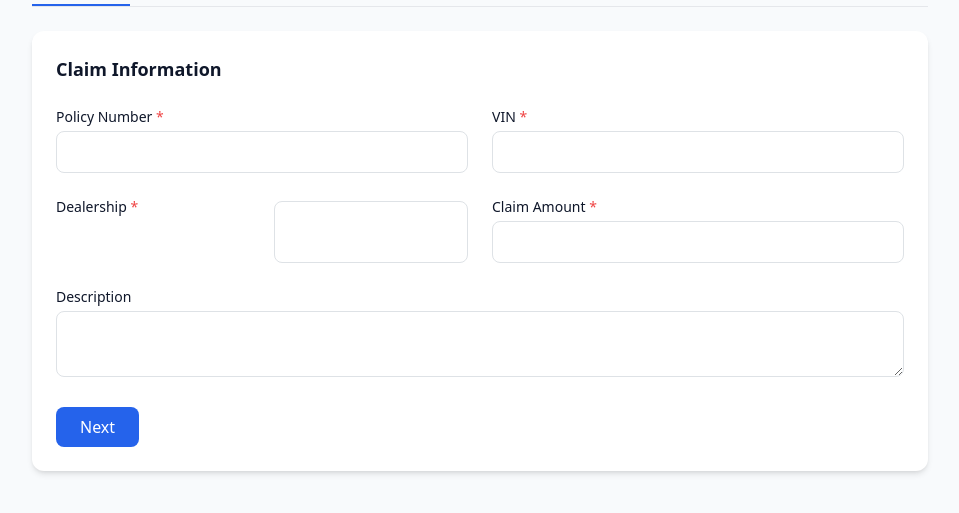
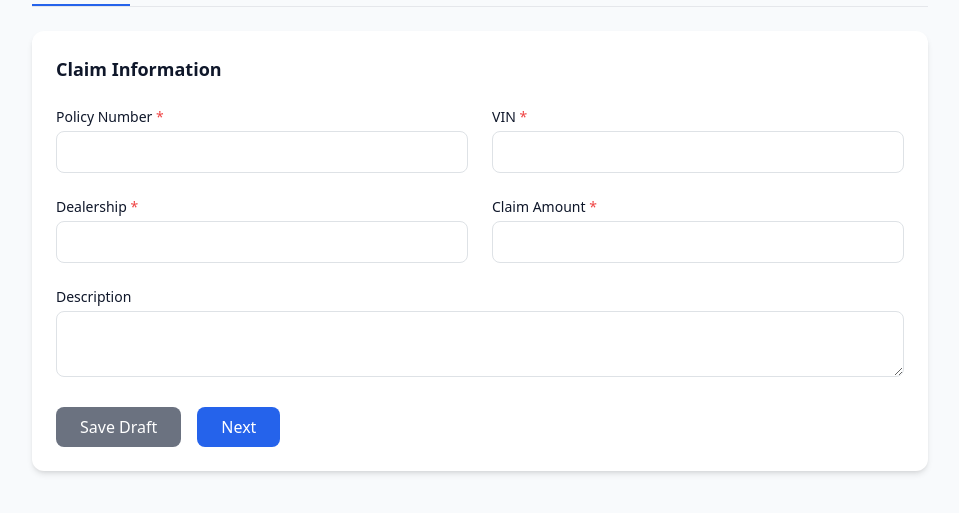
Before and after one commit to mvillarUA/C3-Business-Process-system-, a Django app: page /claims/new/ in a window 1280 px wide. Shown: the part 205-718 px from the top of the page, without its empty margins (160-1119 px from the left). Run offline with Django 5.2, Linux system fonts and the light colour scheme; the visitor is signed in with stand-in values (Sample User, id 1); some libraries are stand-ins or nearby versions.

Commit message:
Add draft saving and improved claim form

```diff
--- a/C3-Business-Process-system--main/learning_logs/templates/learning_logs/new_claim.html
+++ b/C3-Business-Process-system--main/learning_logs/templates/learning_logs/new_claim.html
@@ -44,12 +44,12 @@
                 </div>
 
                 <!-- Dealership -->
-                <div class="grid grid-cols-2 gap-4">
+                <div>
                     <label class="block text-sm font-medium">
                         Dealership <span class="text-red-500">*</span>
                     </label>
                     <input type="text" name="title"
-                        class="w-full border rounded-lg px-3 py-2 mt-1">
+                        class="w-full border rounded-lg px-3 py-2 mt-1 focus:ring focus:ring-blue-200">
                 </div>
 
                 <!-- Claim Amount -->
@@ -74,12 +74,21 @@
 
             </div>
 
-            <!-- Next Button -->
-            <div class="mt-6">
-                <button class="bg-blue-600 text-white px-6 py-2 rounded-lg hover:bg-blue-700">
-                    Next
-                </button>
-            </div>
+            <div class="mt-6 flex space-x-4">
+
+            <!-- Save Draft -->
+            <button type="submit" name="action" value="draft"
+                class="bg-gray-500 text-white px-6 py-2 rounded-lg hover:bg-gray-600">
+                Save Draft
+            </button>
+
+            <!-- Next -->
+            <button type="submit" name="action" value="next"
+                class="bg-blue-600 text-white px-6 py-2 rounded-lg hover:bg-blue-700">
+                Next
+            </button>
+
+</div>
 
         </form>
     </div>
--- a/C3-Business-Process-system--main/learning_logs/views.py
+++ b/C3-Business-Process-system--main/learning_logs/views.py
@@ -31,17 +31,17 @@ def topic(request, topic_id):
 def new_topic(request):
     """Add a new topic."""
     if request.method != 'POST':
-        # No data submitted; create a blank form.
+
         form = TopicForm()
     else:
-        # POST data submitted; process data.
+
         form = TopicForm(data=request.POST)
         if form.is_valid():
             new_topic = form.save(commit=False)
             new_topic.owner = request.user
             new_topic.save()
             return redirect('learning_logs:topics')
-        # Display blank or invalid form
+
     context = {'form': form}
     return render(request, 'learning_logs/new_topic.html', context)
 
@@ -51,10 +51,10 @@ def new_entry(request, topic_id):
     topic = Topic.objects.get(id=topic_id)
 
     if request.method != 'POST':
-        # No data submitted; create a blank form.
+
         form = EntryForm()
     else:
-        # POST data submitted; process data.
+
         form = EntryForm(data=request.POST)
         if form.is_valid():
             new_entry = form.save(commit=False)
@@ -62,7 +62,7 @@ def new_entry(request, topic_id):
             new_entry.save()
             return redirect('learning_logs:topic', topic_id=topic_id)
 
-    # Display a blank or invalid form.
+
     context = {'topic': topic, 'form': form}
     return render(request, 'learning_logs/new_entry.html', context)
 
@@ -76,10 +76,10 @@ def edit_entry(request, entry_id):
         raise Http404
 
     if request.method != 'POST':
-        # Initial request; pre-fill form with the current entry.
+
         form = EntryForm(instance=entry)
     else:
-        # POST data submitted; process data.
+
         form = EntryForm(instance=entry, data=request.POST)
         if form.is_valid():
             new_entry = form.save(commit=False)
@@ -96,20 +96,36 @@ def claims(request):
     claims = Claim.objects.all().order_by('-date_created')
     return render(request, "learning_logs/claims.html", {'claims': claims})
 
+
 @login_required
 def new_claim(request):
     if request.method == 'POST':
         form = ClaimForm(request.POST)
 
         if form.is_valid():
-            # request.session['claim_data'] = form.cleaned_data
+            action = request.POST.get('action')
             data = form.cleaned_data
-            data['claim_amount'] = float(data['claim_amount'])
-            request.session['claim_data'] = data
-            return redirect('learning_logs:upload_documents')
+
+            if action == 'draft':
+                Claim.objects.create(
+                    policy_number=data['policy_number'],
+                    vin=data['vin'],
+                    claim_amount=data['claim_amount'],
+                    description=data.get('description', ''),
+                    title=data.get('title', ''),
+                    status='DRAFT'
+                )
+
+                return redirect('learning_logs:claims')
+
+            elif action == 'next':
+                data['claim_amount'] = float(data['claim_amount'])
+                request.session['claim_data'] = data
+
+                return redirect('learning_logs:upload_documents')
+
     else:
         form = ClaimForm()
-        print("Claim Details Must be Valid")
 
     return render(request, 'learning_logs/new_claim.html', {'form': form})
 
```
